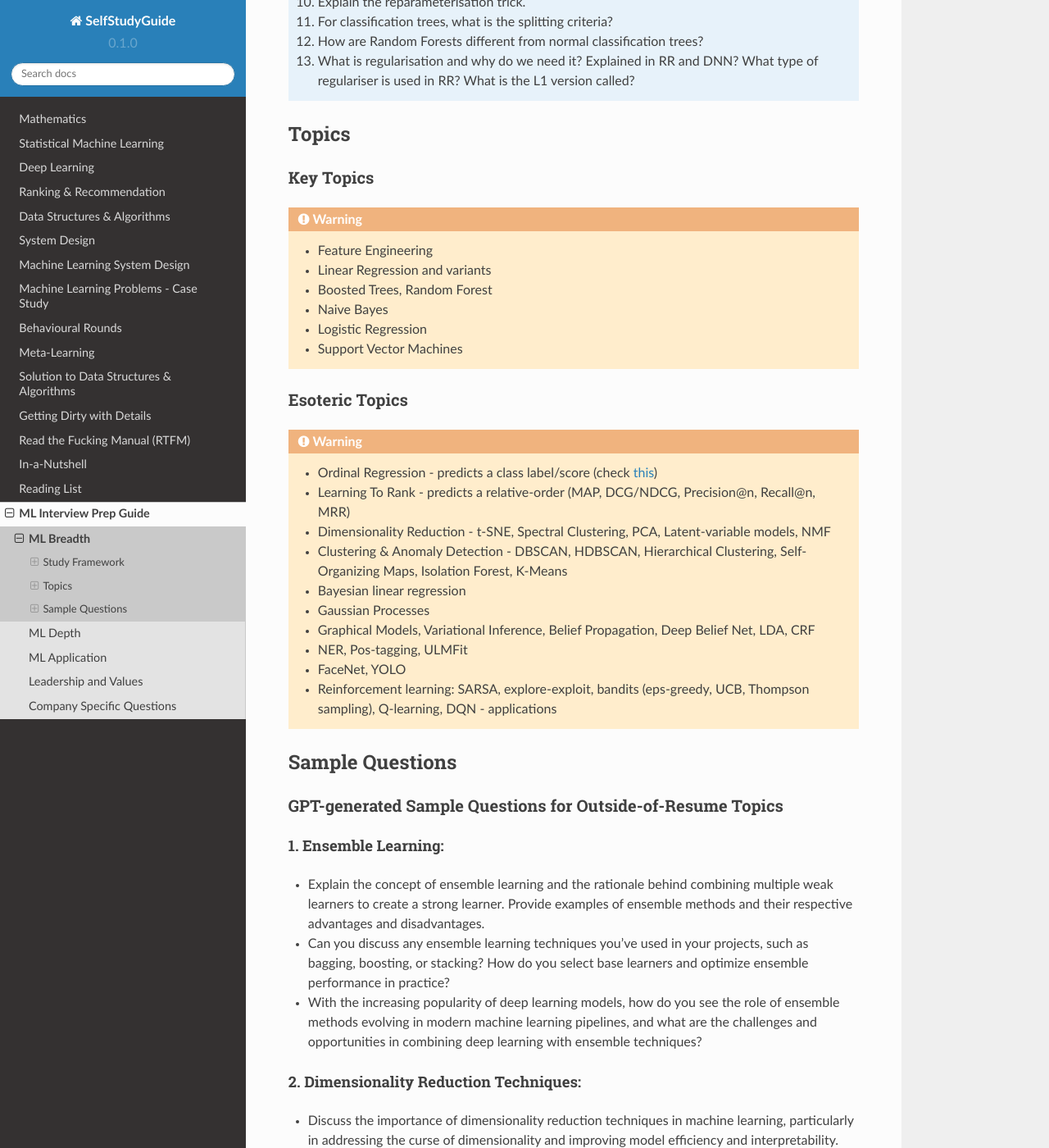
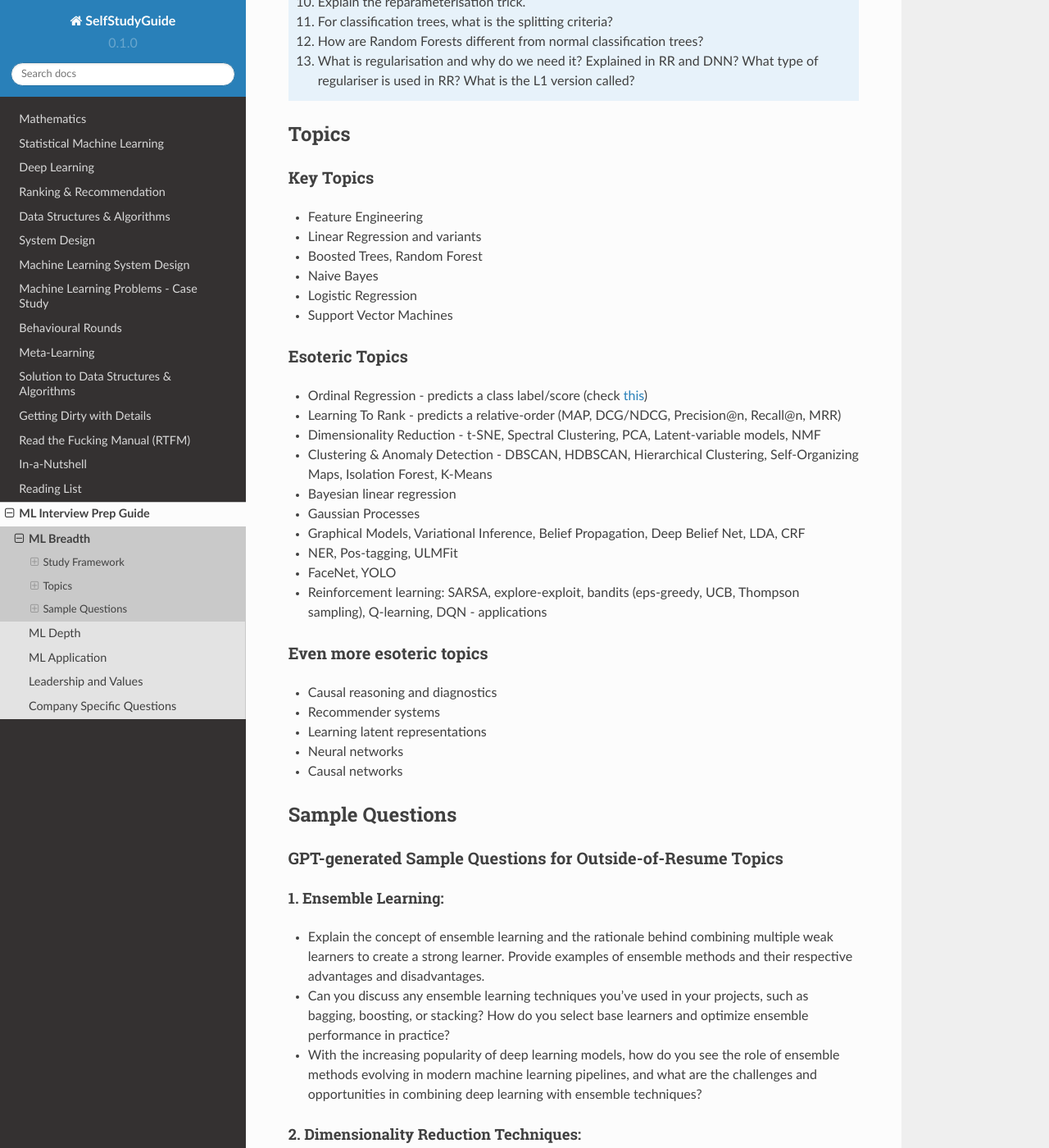
Before and after one commit to uselesstechjunks/leetcode, a Sphinx documentation site: the page built from docs/source/interviews/breadth.rst, in a window 1280 px wide and 1400 px high, scrolled down 2054 px. Shown: the whole window at 82% size. Built offline with Sphinx 7.4.7 and the Read the Docs theme 2.0.0, drawn with Linux system fonts in a browser that asks for light colours.

Commit message:
Update breadth.rst (#185)

```diff
--- a/docs/source/interviews/breadth.rst
+++ b/docs/source/interviews/breadth.rst
@@ -82,27 +82,33 @@ Topics
 ********************************************************************************
 Key Topics
 ================================================================================
-.. warning::
-	* Feature Engineering
-	* Linear Regression and variants
-	* Boosted Trees, Random Forest
-	* Naive Bayes
-	* Logistic Regression
-	* Support Vector Machines
+* Feature Engineering
+* Linear Regression and variants
+* Boosted Trees, Random Forest
+* Naive Bayes
+* Logistic Regression
+* Support Vector Machines
 
 Esoteric Topics
 ================================================================================
-.. warning::
-	* Ordinal Regression - predicts a class label/score (check `this <https://home.ttic.edu/~nati/Publications/RennieSrebroIJCAI05.pdf>`_)
-	* Learning To Rank - predicts a relative-order (MAP, DCG/NDCG, Precision@n, Recall@n, MRR)
-	* Dimensionality Reduction - t-SNE, Spectral Clustering, PCA, Latent-variable models, NMF
-	* Clustering & Anomaly Detection - DBSCAN, HDBSCAN, Hierarchical Clustering, Self-Organizing Maps, Isolation Forest, K-Means
-	* Bayesian linear regression
-	* Gaussian Processes
-	* Graphical Models, Variational Inference, Belief Propagation, Deep Belief Net, LDA, CRF
-	* NER, Pos-tagging, ULMFit
-	* FaceNet, YOLO
-	* Reinforcement learning: SARSA, explore-exploit,  bandits (eps-greedy, UCB, Thompson sampling), Q-learning, DQN - applications
+* Ordinal Regression - predicts a class label/score (check `this <https://home.ttic.edu/~nati/Publications/RennieSrebroIJCAI05.pdf>`_)
+* Learning To Rank - predicts a relative-order (MAP, DCG/NDCG, Precision@n, Recall@n, MRR)
+* Dimensionality Reduction - t-SNE, Spectral Clustering, PCA, Latent-variable models, NMF
+* Clustering & Anomaly Detection - DBSCAN, HDBSCAN, Hierarchical Clustering, Self-Organizing Maps, Isolation Forest, K-Means
+* Bayesian linear regression
+* Gaussian Processes
+* Graphical Models, Variational Inference, Belief Propagation, Deep Belief Net, LDA, CRF
+* NER, Pos-tagging, ULMFit
+* FaceNet, YOLO
+* Reinforcement learning: SARSA, explore-exploit,  bandits (eps-greedy, UCB, Thompson sampling), Q-learning, DQN - applications
+
+Even more esoteric topics
+================================================================================
+* Causal reasoning and diagnostics
+* Recommender systems
+* Learning latent representations
+* Neural networks
+* Causal networks
 
 Sample Questions
 ********************************************************************************
```
